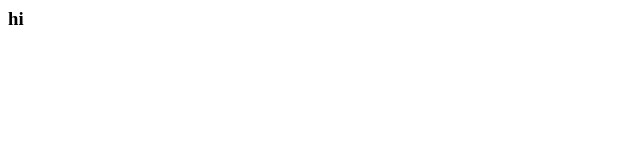
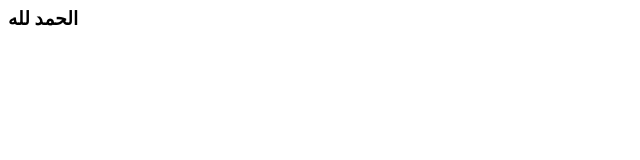
Before and after one commit to khattab-17/test, a plain HTML site: page index.html in a window 1280 px wide. Shown: the full height of the page, 0-640 px from the left. Drawn offline with Linux system fonts and the light colour scheme.

Commit message:
update files

```diff
--- a/index.html
+++ b/index.html
@@ -1 +1 @@
-<h3>hi</h3>
+<h3>الحمد لله</h3>
```
Also changed, not shown: index2.html (added, +1 -0 lines).
